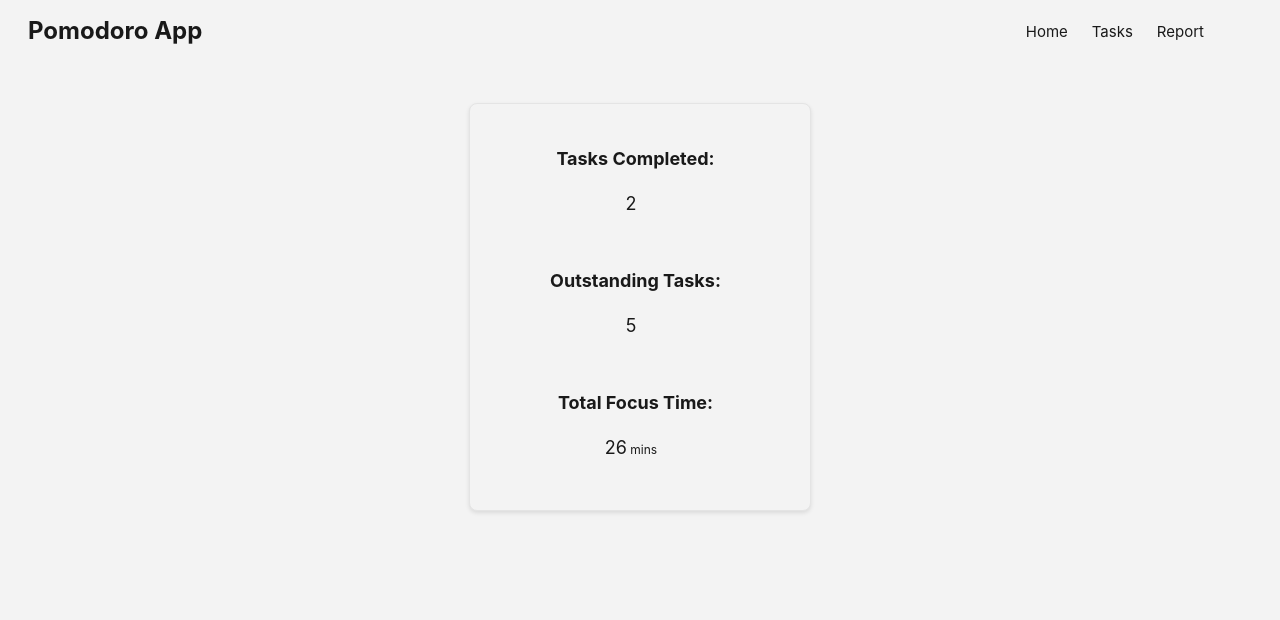
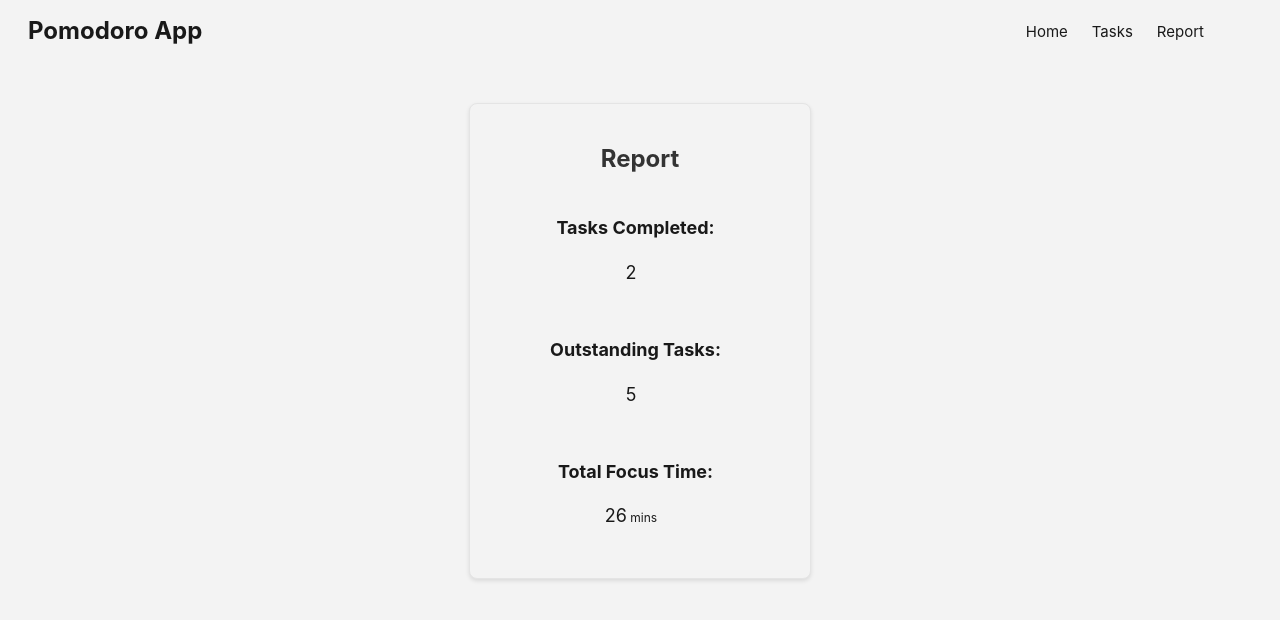
Before and after one commit to TRGroupProject/trgroupproject, a React (Vite) app in the folder frontend/: page /Report in a window 1280 px wide. Shown: the top 620 px of the page. Built offline with nearby package versions, Linux system fonts and the light colour scheme; no server answers.

Commit message:
feat: Add Title Prop in LayoutCard

```diff
--- a/frontend/src/components/features/Layout/LayoutCard.tsx
+++ b/frontend/src/components/features/Layout/LayoutCard.tsx
@@ -15,14 +15,23 @@ const Card = styled.div<LayoutCardProps>`
   margin-top: ${(props) => (props.position === "top" ? "10px" : "50px")};
 `;
 
+const Title = styled.h2`
+  font-size: 24px;
+  color: #333;
+`;
+
 interface LayoutCardProps {
-  children: ReactElement[];
+  children: ReactElement | ReactElement[];
+  title: string;
   position?: "top" | "center";
 }
 
-const LayoutCard: React.FC<LayoutCardProps> = ({ children, position }) => {
+const LayoutCard: React.FC<LayoutCardProps> = ({ children, title, position }) => {
   return (
-    <Card position={position}>{children}</Card>
+    <Card position={position}>
+      <Title>{title}</Title>
+      {children}
+      </Card>
   );
 };
 
--- a/frontend/src/components/pages/Home.tsx
+++ b/frontend/src/components/pages/Home.tsx
@@ -1,15 +1,9 @@
 import { useEffect, useState } from "react";
-import styled from "@emotion/styled";
 import { useGoogleLogin } from "@react-oauth/google";
 import Button from "../features/Buttons/Button";
 import googleIcon from "../../assets/google-icon.png";
 import LayoutCard from "../features/Layout/LayoutCard";
 import { useNavigate } from "react-router-dom";
-
-const Title = styled.h2`
-  font-size: 24px;
-  color: #333;
-`;
 
 const Home: React.FC = () => {
   const navigate = useNavigate()
@@ -58,8 +52,7 @@ const Home: React.FC = () => {
   }, [credentials]);
 
   return (
-    <LayoutCard>
-      <Title>Login with Google</Title>
+    <LayoutCard title="Login with Google">
       <Button icon={googleIcon} handleOnClick={() => login()}>
         Authenticate
       </Button>
```
